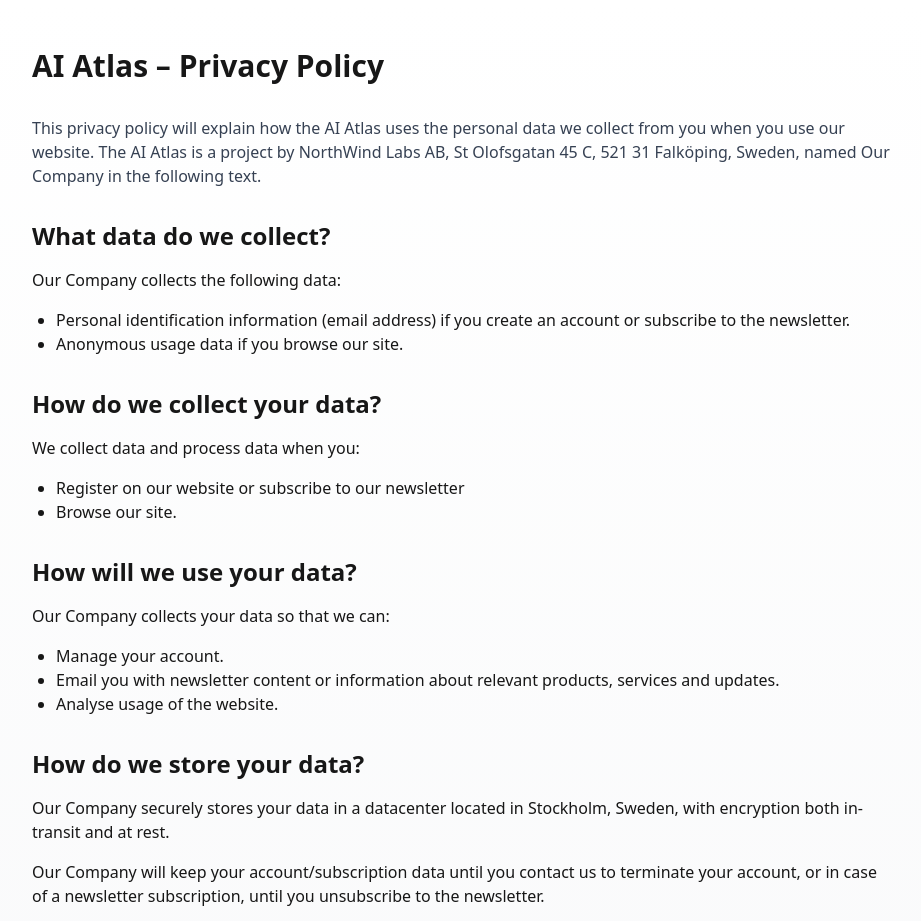
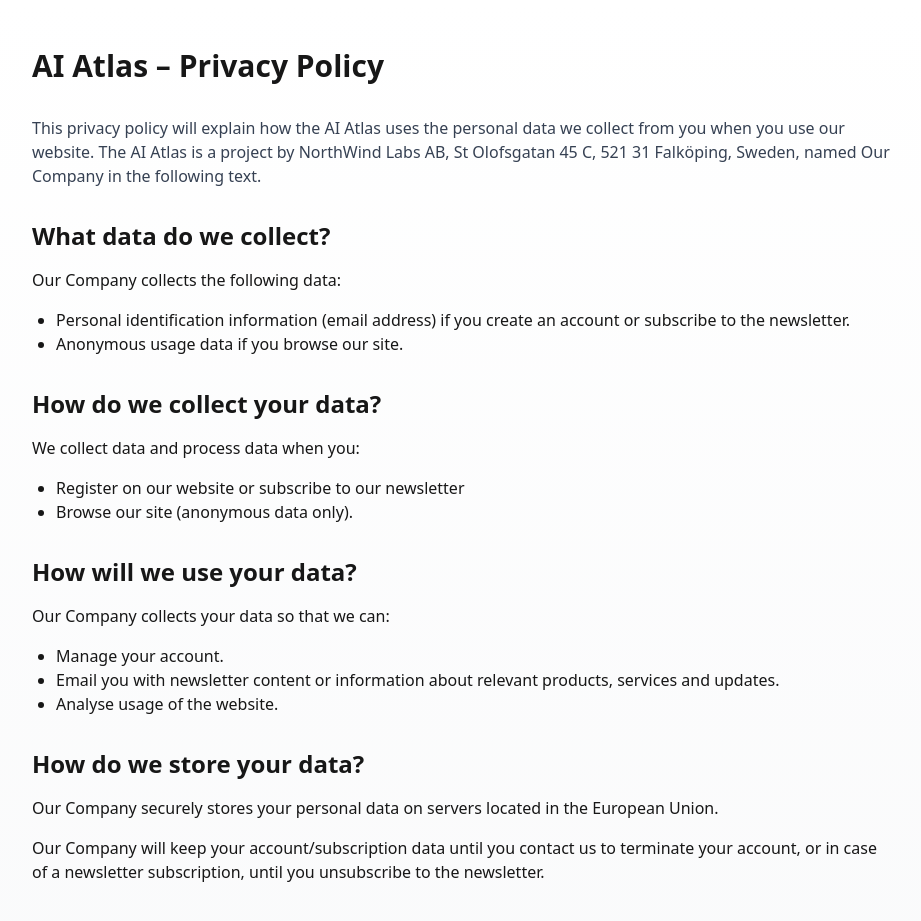
Before and after one commit to northwindlabs/ai-atlas, a Next.js app: page /privacy in a window 1280 px wide. Shown: the top 921 px of the page, without its empty margins (176-1097 px from the left). Built offline with nearby package versions, Linux system fonts and the light colour scheme.

Commit message:
clarified some points

```diff
--- a/src/app/privacy/page.tsx
+++ b/src/app/privacy/page.tsx
@@ -35,7 +35,7 @@
             <p className="mb-4">We collect data and process data when you:</p>
             <ul className="list-disc pl-6 mb-4">
               <li>Register on our website or subscribe to our newsletter</li>
-              <li>Browse our site.</li>
+              <li>Browse our site (anonymous data only).</li>
             </ul>
           </section>
 
@@ -61,8 +61,8 @@
               How do we store your data?
             </h2>
             <p className="mb-4">
-              Our Company securely stores your data in a datacenter located in
-              Stockholm, Sweden, with encryption both in-transit and at rest.
+              Our Company securely stores your personal data on servers located in
+             the European Union.
             </p>
             <p className="mb-4">
               Our Company will keep your account/subscription data until you
```
